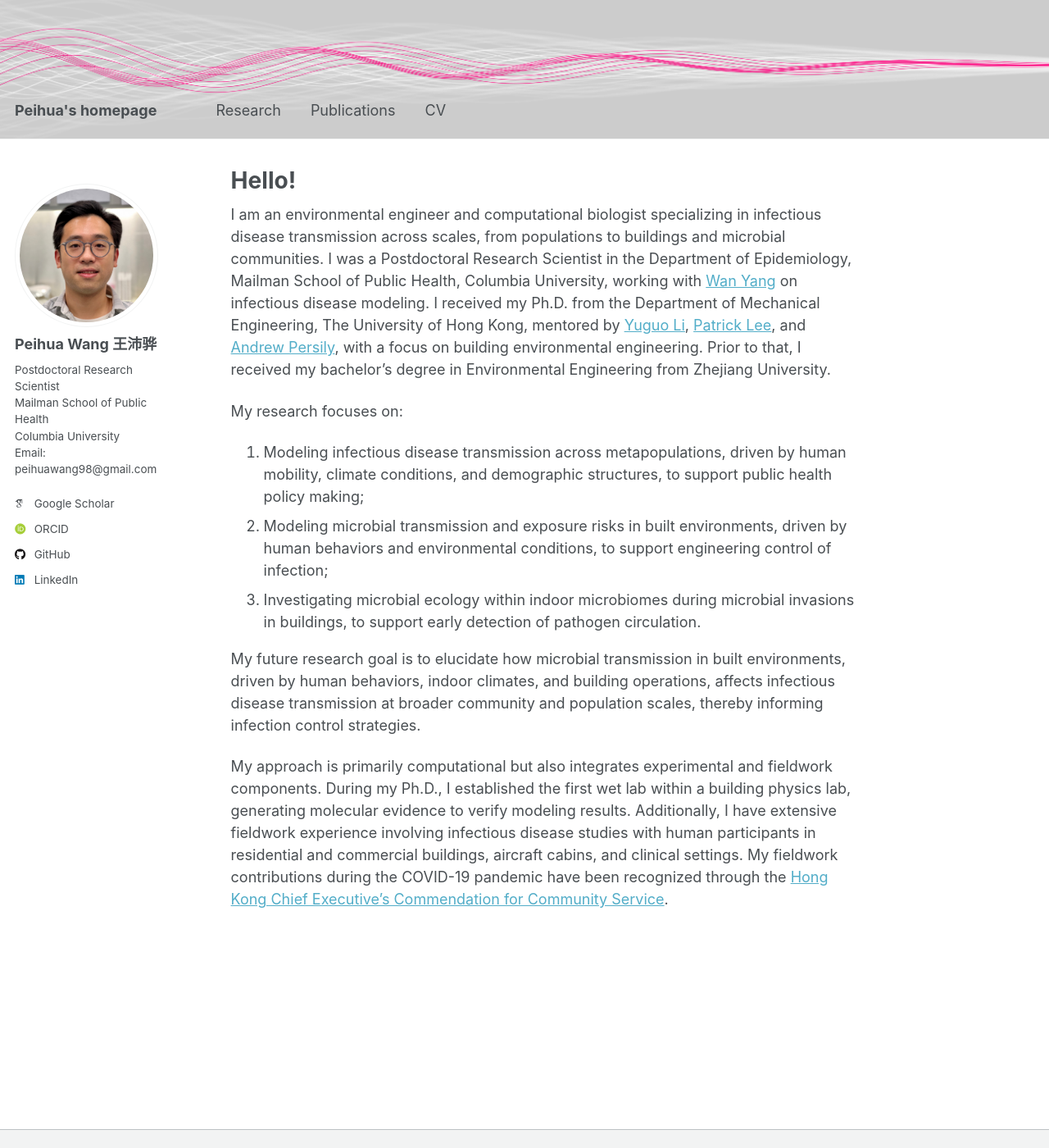
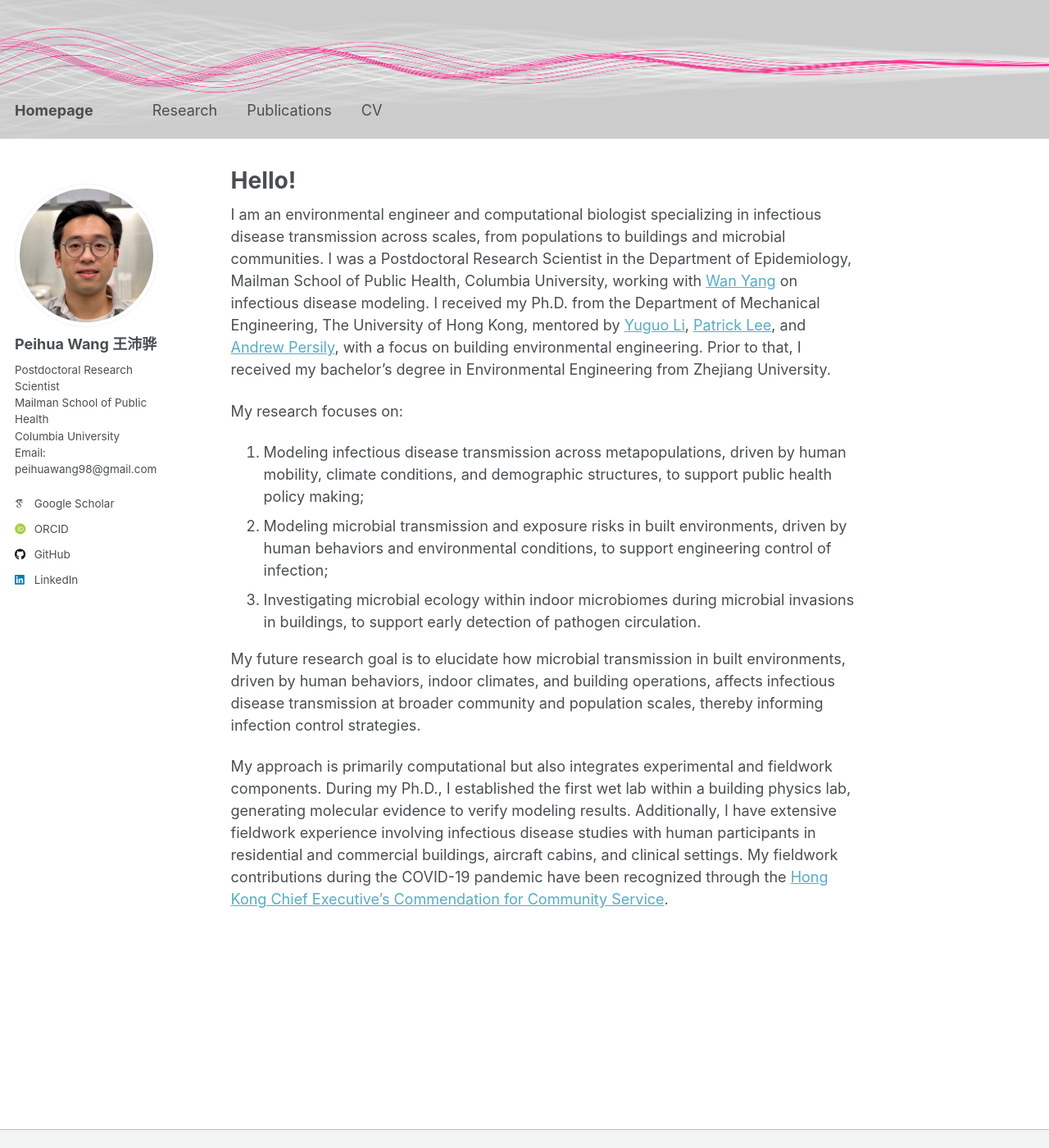
Before and after one commit to peihuawang98/peihuawang98.github.io, a Jekyll site: the page built from _pages/about.md, in a window 1280 px wide and 1400 px high. Shown: the whole window at 82% size. Built offline with Jekyll 4.4.1, drawn with Linux system fonts in a browser that asks for light colours; some web fonts are replaced; a script that is not in the unit is left out.

Commit message:
website_v1.3_general

```diff
--- a/_config.yml
+++ b/_config.yml
@@ -9,7 +9,7 @@
 # Basic Site Settings
 locale                   : "en-US"
 site_theme               : "default"
-title                    : "Peihua's homepage"
+title                    : "Homepage"
 title_separator          : "-"
 name                     : &name "Peihua Wang"
 description              : &description "Postdoc in infectious disease modeling"
--- a/_includes/head/custom.html
+++ b/_includes/head/custom.html
@@ -14,12 +14,4 @@
 <link rel="icon" href="/images/favicon.ico"/>
 <meta name="theme-color" content="#ffffff"/>
 
-<style>
-/* Force ALL masthead links into the hamburger on small screens */
-@media (max-width: 991px){ /* 991 px = lg→md breakpoint */
-  .greedy-nav .visible-links { display: none !important; }
-  .greedy-nav__toggle        { display: inline-block !important; }
-}
-</style>
-
 <!-- end custom head snippets -->
--- a/assets/css/main.scss
+++ b/assets/css/main.scss
@@ -41,6 +41,8 @@
     "vendor/font-awesome/brands"
 ;
 
+
+
 .masthead,
 .masthead--sticky {
   min-height: 170px;
```
Also changed, not shown: 2 other files.
